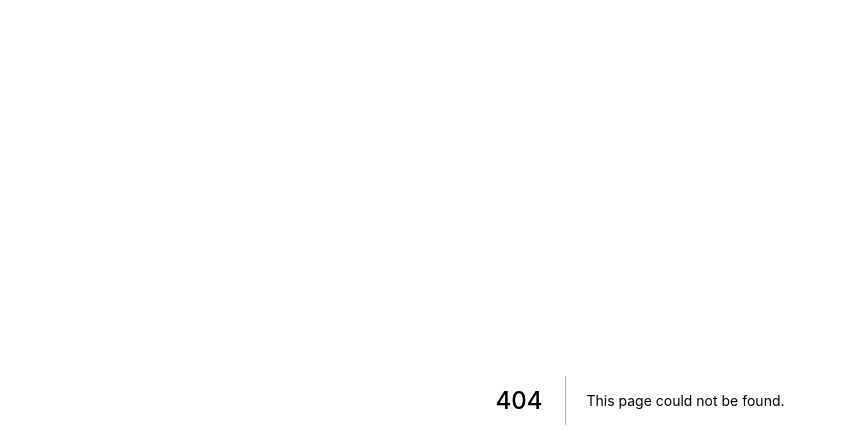
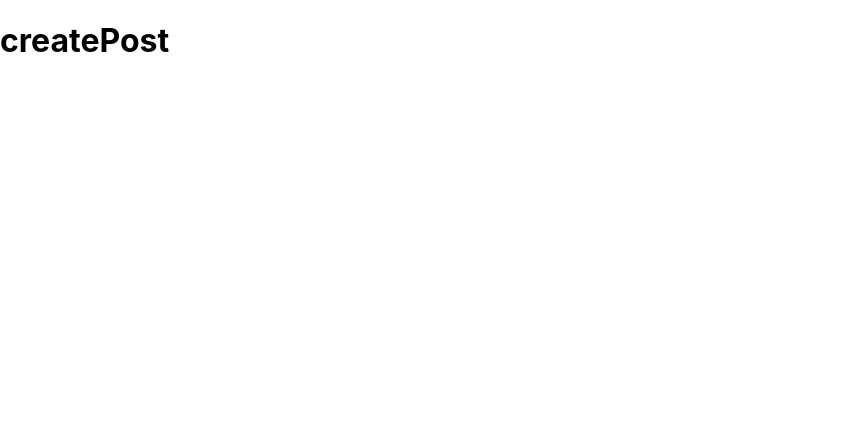
Before and after one commit to niwa-niwa/le-fullstack-web, a Next.js app in the folder client/: page /createpost in a window 1280 px wide. Before the commit this address had no page. Shown: the top 448 px of the page, without its empty margins (0-846 px from the left). Built offline with nearby package versions, Linux system fonts and the light colour scheme.

Commit message:
made cratepost file

```diff
--- /dev/null
+++ b/client/pages/createpost.js
@@ -0,0 +1,3 @@
+export default function CreatePost() {
+  return <h1>createPost</h1>;
+}
```
